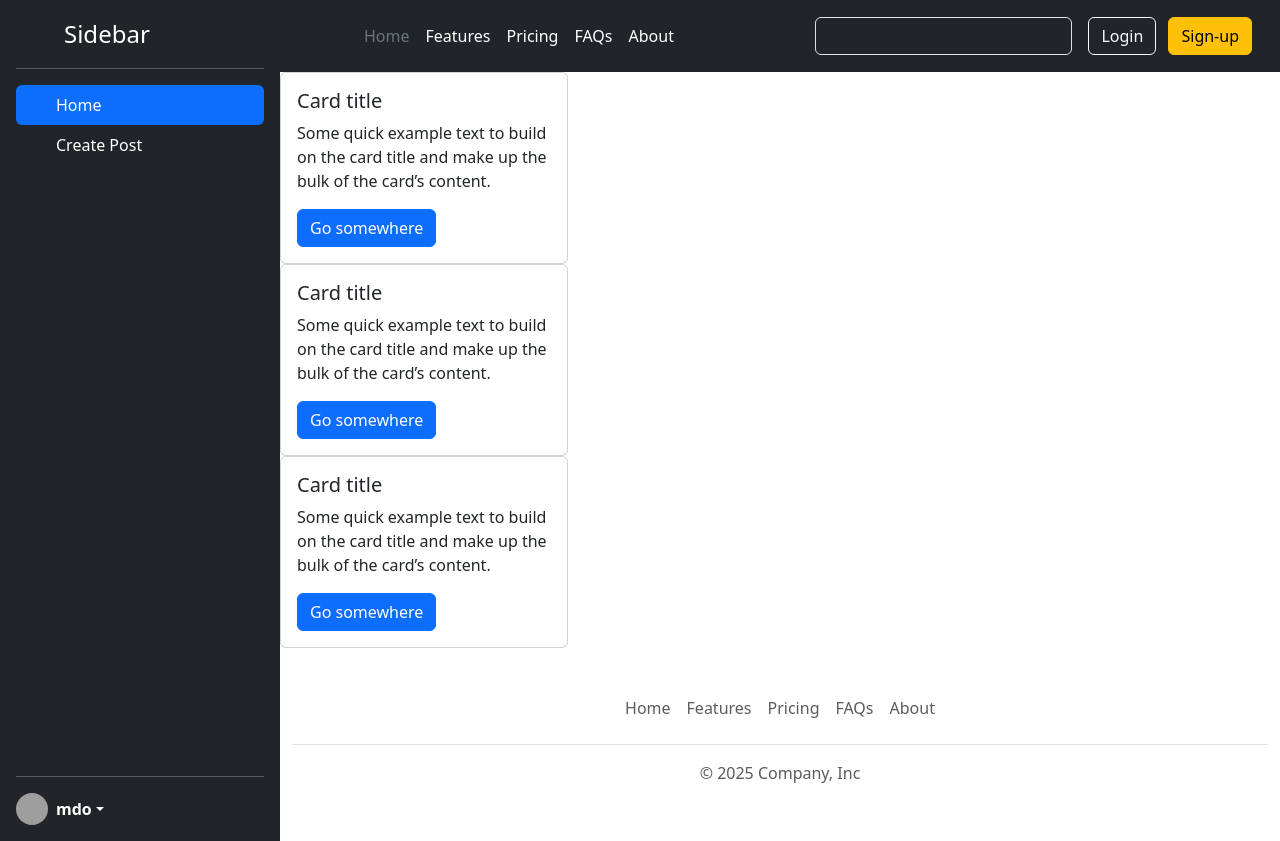
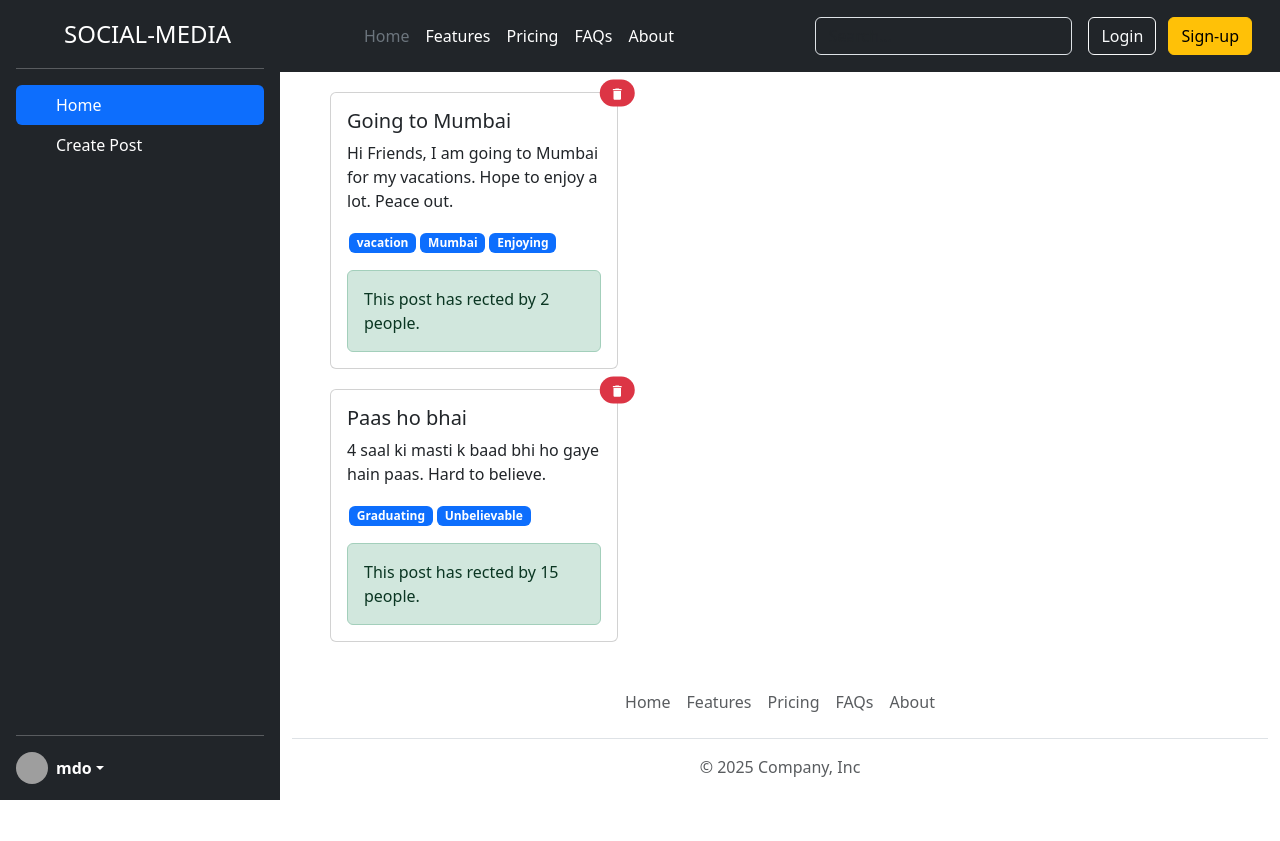
Before and after one commit to Vishrut-Pathak/Social-media, a React (Vite) app: page / in a window 1280 px wide. Built offline with nearby package versions, Linux system fonts and the light colour scheme; grey boxes are pictures that could not be loaded.

Commit message:
delepost starts functioning

```diff
--- a/src/App.css
+++ b/src/App.css
@@ -6,5 +6,15 @@
 }
 .sidebar{
   min-height: 800px;
-  max-height: 100%;
+  max-height: 100vh;
 }
+.post-card{
+  margin: 20px 50px;
+
+}
+.hashtags{
+  margin: 2px;
+}
+.reactions{
+  margin: 15px 0 0 0;
+}
--- a/src/App.jsx
+++ b/src/App.jsx
@@ -6,6 +6,7 @@ import Sidebar from './components/Sidebar'
 import "./App.css"
 import CreatePost from './components/CreatePost'
 import PostList from './components/PostList'
+import PostListProvider from './components/post-list-store'
 
 
 const App = () => {
@@ -14,6 +15,7 @@ const [selectTab, setSelectTab] = useState("Home");
 
   return (
     <>
+    <PostListProvider>
     <div className="app-container">
     <Sidebar selectTab={selectTab} setSelectTab={setSelectTab}></Sidebar>
     <div className='content'>
@@ -24,9 +26,9 @@ const [selectTab, setSelectTab] = useState("Home");
     </div>
 
     </div>
-
+    </PostListProvider>
     </>
-  )
+  );
 }
 
 export default App
--- a/src/components/Post.jsx
+++ b/src/components/Post.jsx
@@ -1,14 +1,26 @@
-import React from 'react'
+import React, { createContext, useContext } from 'react'
+import { MdDelete } from "react-icons/md";
+import { PostList } from './post-list-store';
 
-const Post = () => {
+const Post = ({post}) => {
+
+  const { deletepost } = useContext(PostList)
+
   return (
     <>
-    <div class="card" style={{width: "18rem"}}>
+    <div class="card post-card" style={{width: "18rem"}}>
 
   <div class="card-body">
-    <h5 class="card-title">Card title</h5>
-    <p class="card-text">Some quick example text to build on the card title and make up the bulk of the card’s content.</p>
-    <a href="#" class="btn btn-primary">Go somewhere</a>
+    <h5 class="card-title">{post.title}
+      <span class="position-absolute top-0 start-100 translate-middle badge rounded-pill bg-danger" onClick={() => (deletepost(post.id))}>
+    <MdDelete />
+  </span>
+    </h5>
+    <p class="card-text">{post.body}</p>
+    {post.tags.map(tags => <span key={tags} class="badge text-bg-primary hashtags">{tags}</span>)}
+    <div className="alert alert-success reactions" role="alert">
+ This post has rected by {post.reactions} people.
+</div>
   </div>
 </div>
     </>
--- a/src/components/PostList.jsx
+++ b/src/components/PostList.jsx
@@ -1,12 +1,15 @@
 import React from 'react'
 import Post from './Post'
+import { useContext } from 'react'
+import { PostList as PostListData } from './post-list-store'
 
 const PostList = () => {
+ const {postList} = useContext(PostListData)
   return (
     <>
-    <Post></Post>
-    <Post></Post>
-    <Post></Post>
+
+    {postList.map((post) => (<Post key={post.id} post={post}></Post>))}
+
     </>
   )
 }
--- a/src/components/Sidebar.jsx
+++ b/src/components/Sidebar.jsx
@@ -3,7 +3,7 @@ import React from 'react'
 const Sidebar = ({selectTab, setSelectTab}) => {
   return (
     <>
-    <div className="d-flex flex-column flex-shrink-0 p-3 text-bg-dark sidebar" style={{width: "280px"}}> <a href="/" className="d-flex align-items-center mb-3 mb-md-0 me-md-auto text-white text-decoration-none"> <svg className="bi pe-none me-2" width="40" height="32" aria-hidden="true"><use xlinkHref="#bootstrap"></use></svg> <span className="fs-4">Sidebar</span> </a> <hr/> <ul className="nav nav-pills flex-column mb-auto"> <li className="nav-item" onClick={() => setSelectTab("Home")}> <a href="#" className={`nav-link text-white ${selectTab === 'Home' && "active"}`} aria-current="page"> <svg className="bi pe-none me-2" width="16" height="16" aria-hidden="true"><use xlinkHref="#home"></use></svg>
+    <div className="d-flex flex-column flex-shrink-0 p-3 text-bg-dark sidebar" style={{width: "280px"}}> <a href="/" className="d-flex align-items-center mb-3 mb-md-0 me-md-auto text-white text-decoration-none"> <svg className="bi pe-none me-2" width="40" height="32" aria-hidden="true"><use xlinkHref="#bootstrap"></use></svg> <span className="fs-4">SOCIAL-MEDIA</span> </a> <hr/> <ul className="nav nav-pills flex-column mb-auto"> <li className="nav-item" onClick={() => setSelectTab("Home")}> <a href="#" className={`nav-link text-white ${selectTab === 'Home' && "active"}`} aria-current="page"> <svg className="bi pe-none me-2" width="16" height="16" aria-hidden="true"><use xlinkHref="#home"></use></svg>
 Home
 </a> </li> <li> <a href="#" onClick={() => setSelectTab("CreatePost")} className={`nav-link text-white ${selectTab === 'CreatePost' && "active"}`} > <svg className="bi pe-none me-2" width="16" height="16" aria-hidden="true"><use xlinkHref="#speedometer2"></use></svg>
 Create Post
--- a/src/components/post-list-store.jsx
+++ b/src/components/post-list-store.jsx
@@ -8,7 +8,12 @@ export const PostList = createContext({
 
 
 const postListReducer = (currPostList, action) => {
+  let newPostList = currPostList;
 
+  if(action.type === "DELETE_POST"){
+    newPostList = currPostList.filter((post) => post.id !== action.payload.postId)
+   }
+   return newPostList;
 }
 
 const PostListProvider = ({ children }) => {
@@ -19,8 +24,13 @@ const PostListProvider = ({ children }) => {
 
  };
 
- const deletepost = () => {
-
+ const deletepost = (postId) => {
+   dispatchPostList({
+    type: "DELETE_POST",
+    payload:{
+      postId,
+    }
+   })
  }
 
   return <PostList.Provider value={{postList, addPost, deletepost}}>{children}</PostList.Provider>;
@@ -42,8 +52,8 @@ const DEFAULT_POST_LIST = [
     reactions: 15,
     userId: "user-12",
     tags: ["Graduating", "Unbelievable"],
-  }
-]
+  },
+];
 
 
 export default PostListProvider;
```
